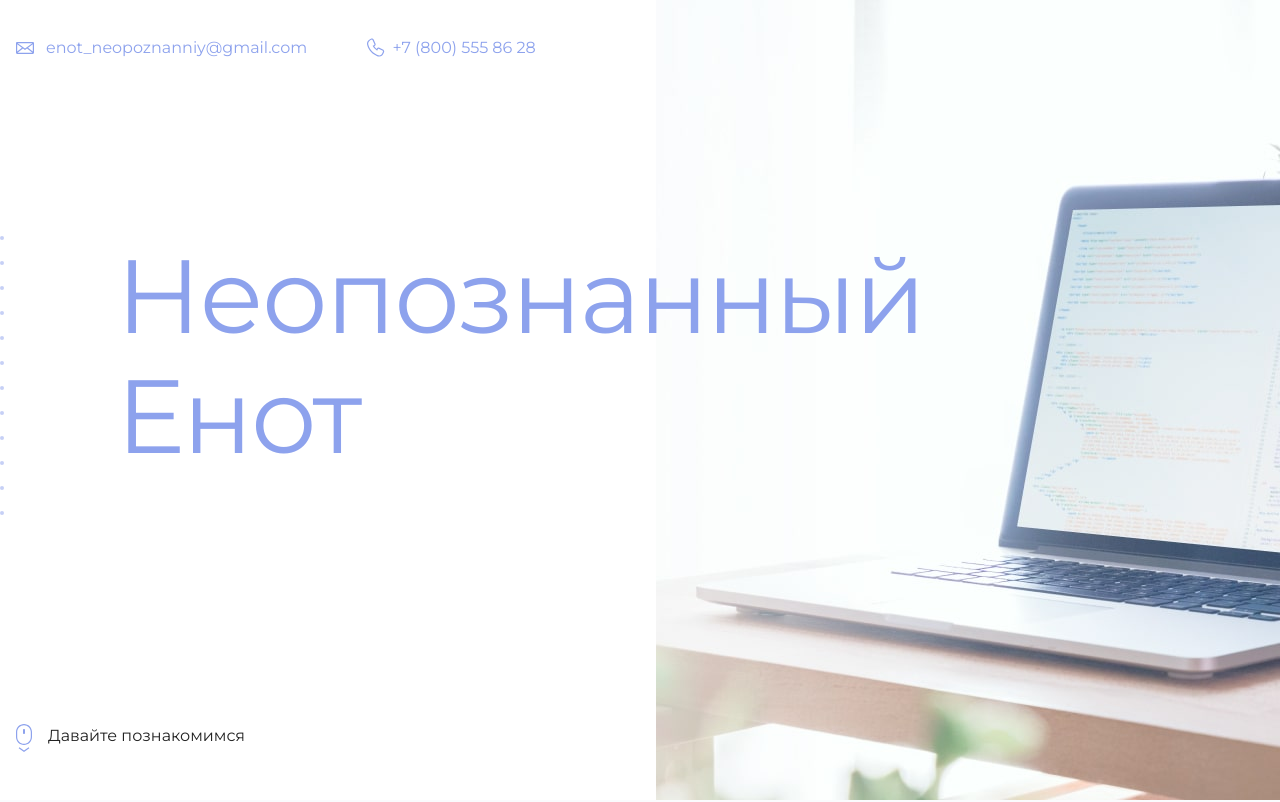
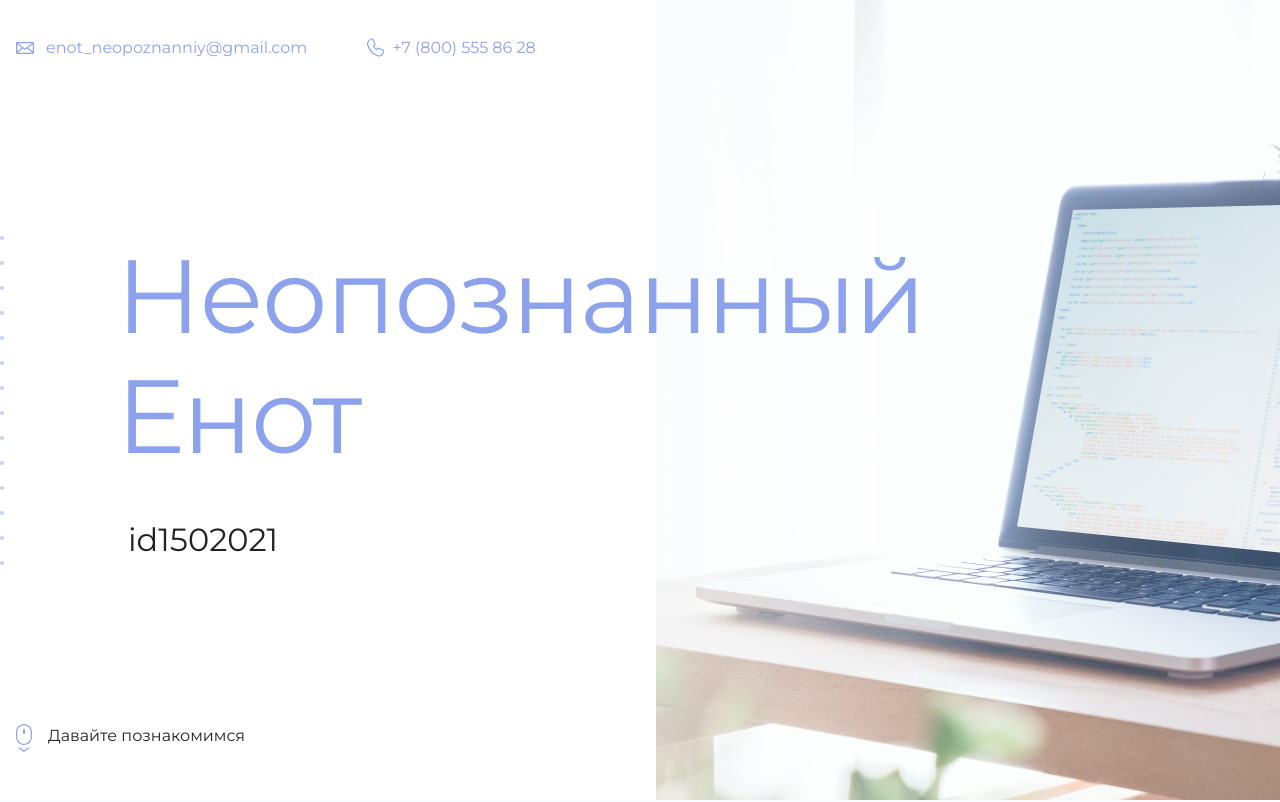
Before and after one commit to AlexBurmus96/github-pages-example, a plain HTML site: page index.html in a window 1280 px wide. Shown: the top 802 px of the page. Drawn offline with Linux system fonts and the light colour scheme.

Commit message:
Добавляет id

```diff
--- a/index.html
+++ b/index.html
@@ -19,7 +19,7 @@
       <section class="hero-image">
         <div class="container">
           <h1 class="heading">Неопознанный Енот</h1>
-          <p><!-- Тут ваш id на сайте Академии --></p>
+          <p>id1502021</p>
         </div>
       </section>
 
```
